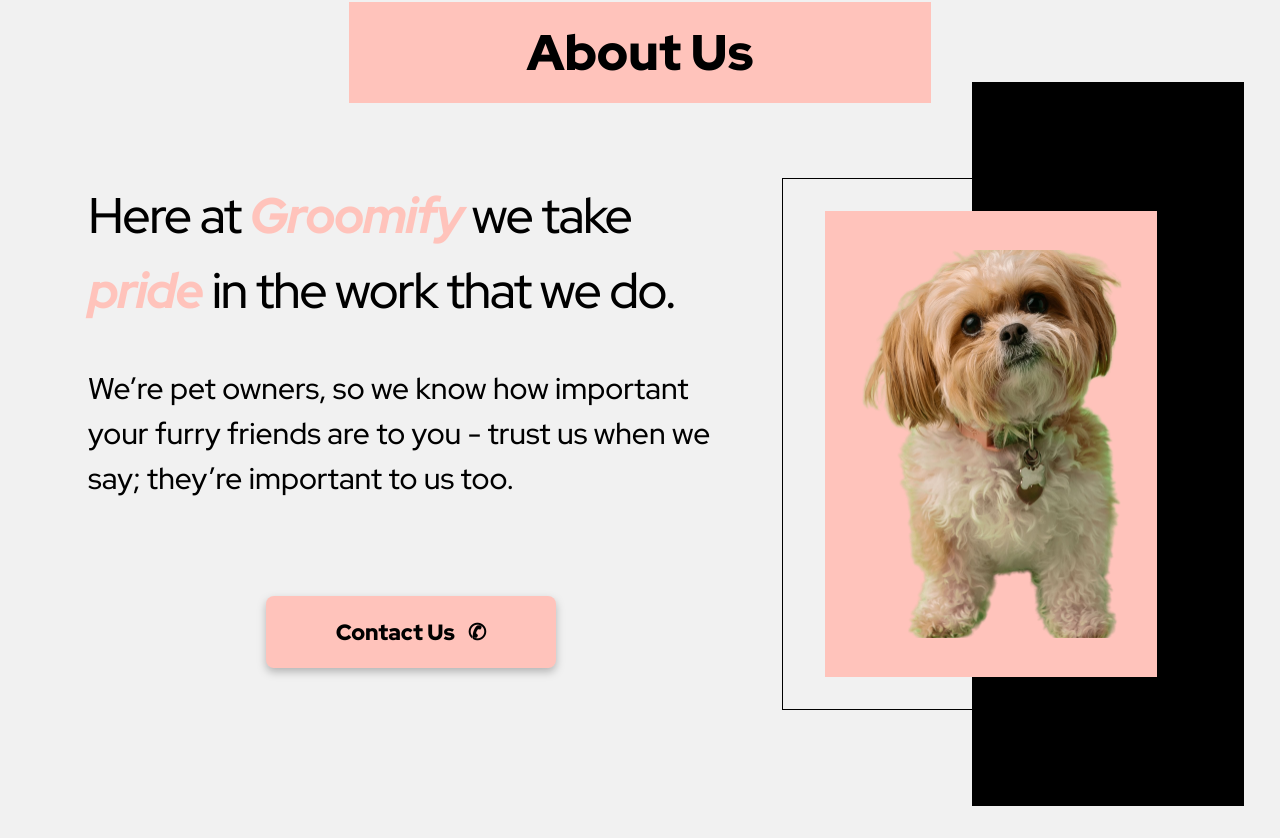
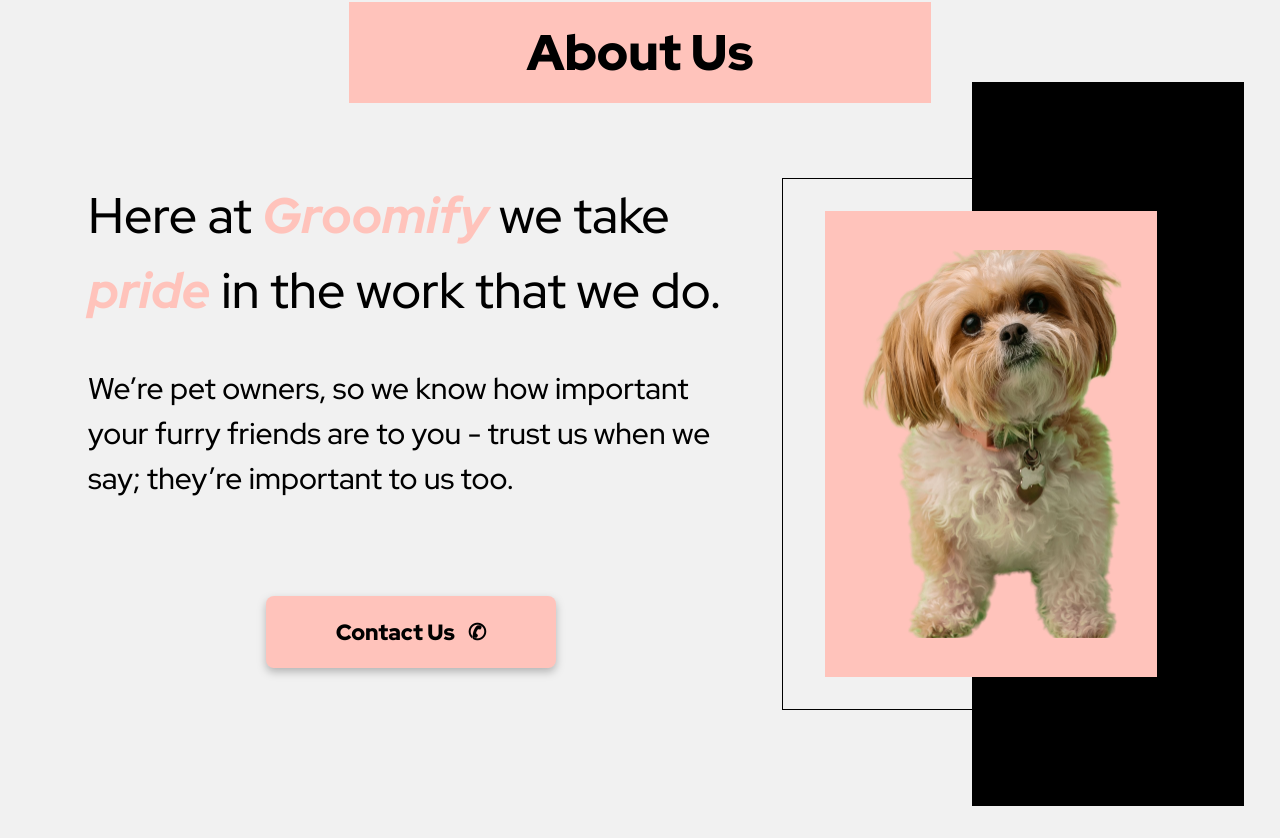
Before and after one commit to eltonbautista/Groomify, a Vue app: page / in a window 1280 px wide. Shown: the part 910-1748 px from the top of the page. Built offline with nearby package versions, Linux system fonts and the light colour scheme; a web font is replaced by a local one.

Commit message:
remove letter spacing

```diff
--- a/src/components/About.vue
+++ b/src/components/About.vue
@@ -123,7 +123,7 @@
 
 
     .top {
-        letter-spacing: -0.1em;
+
 
         p {
 
```
